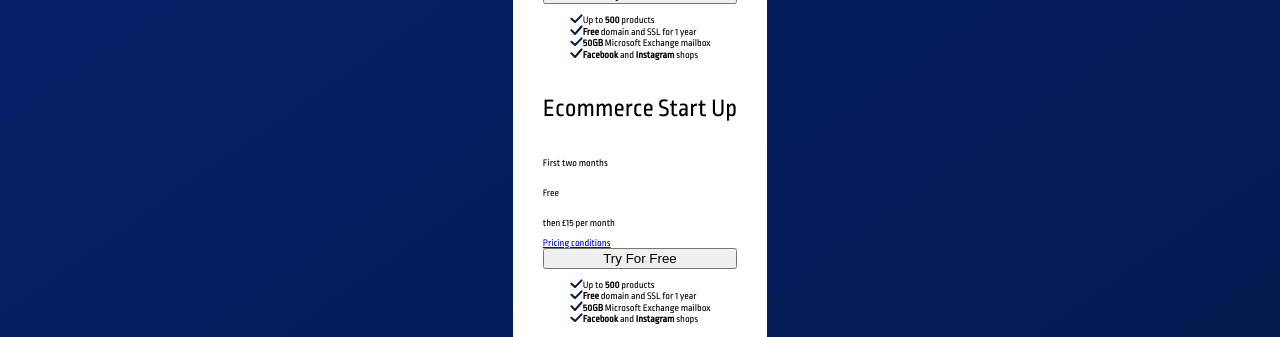
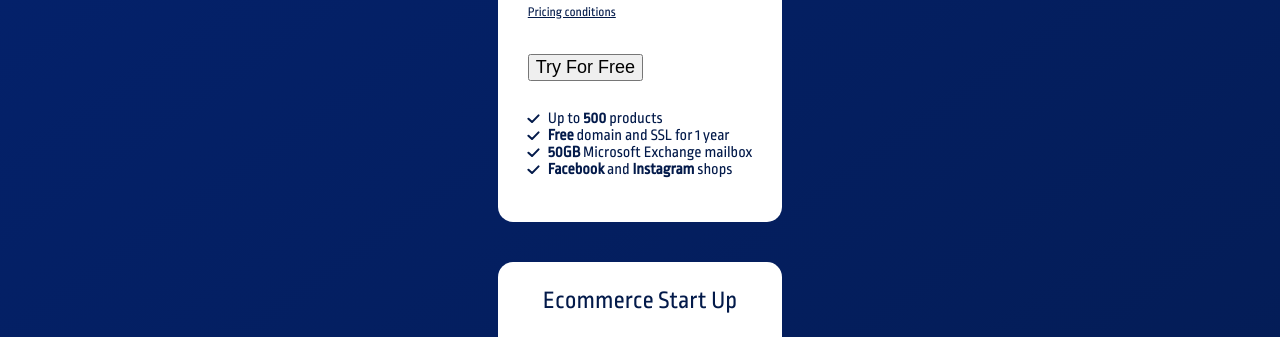
Before and after one commit to ex-jedi/web-developer-test, a website built with Parcel: page index.html in a window 1280 px wide. Shown: the part 295-632 px from the top of the page. Built offline with nearby package versions, Linux system fonts and the light colour scheme.

Commit message:
Package card layout and spacing

```diff
--- a/sass/main.scss
+++ b/sass/main.scss
@@ -47,25 +47,74 @@ body {
 
 .package-card {
   @include flex(column);
-  padding: 2.5rem 3rem 0;
+  justify-content: flex-start;
+  align-items: flex-start;
+  padding: 2.5rem 3rem 4.4rem;
   position: relative;
+  color: $font-colour-dark;
   background-color: $background-colour-light;
+  border-radius: 1.5rem;
   z-index: 1;
 
   &::before {
     content: "2 MONTHS FREE";
     display: none;
   }
+
+  &:not(:last-of-type) {
+    margin-bottom: 4rem;
+  }
 }
 
 .package-card__heading {
   margin: 0 auto 2.6rem;
-  font-size: 2.5rem;
+  font-size: $font-size-three;
   font-weight: 400;
 }
 
+.package-card__sub-heading {
+  width: 100%;
+  font-size: $font-size-seven;
+  text-align: left;
+  margin: 0 auto 2rem;
+}
+
+.package-card__price {
+  font-size: $font-size-one;
+  margin: 0 auto 1.6rem 0;
+  text-align: left;
+  text-transform: uppercase;
+  color: $font-colour-emphasis;
+}
+
+.package-card__price-info {
+  font-size: $font-size-seven;
+  margin: 0 auto 0.8rem 0;
+}
+
+.package-card__conditions-link {
+  color: inherit;
+  font-size: $font-size-eight;
+  margin: 0 auto 3.5rem 0;
+}
+
+
+.package-card__cta-button {
+  margin: 0 auto 2.9rem 0;
+  font-size: $font-size-five;
+}
+
+.package-card__features-list {
+  margin: 0;
+  padding-left: 1.2rem;
+}
+
 .package-card__features-list-item {
+  font-size: $font-size-six;
+  padding-left: 0.8rem;
+
   &::marker {
     content: url("/images/tick.svg");
+    nt-size: $font-size-six;
   }
 }
```
Also changed, not shown: 2 other files.
